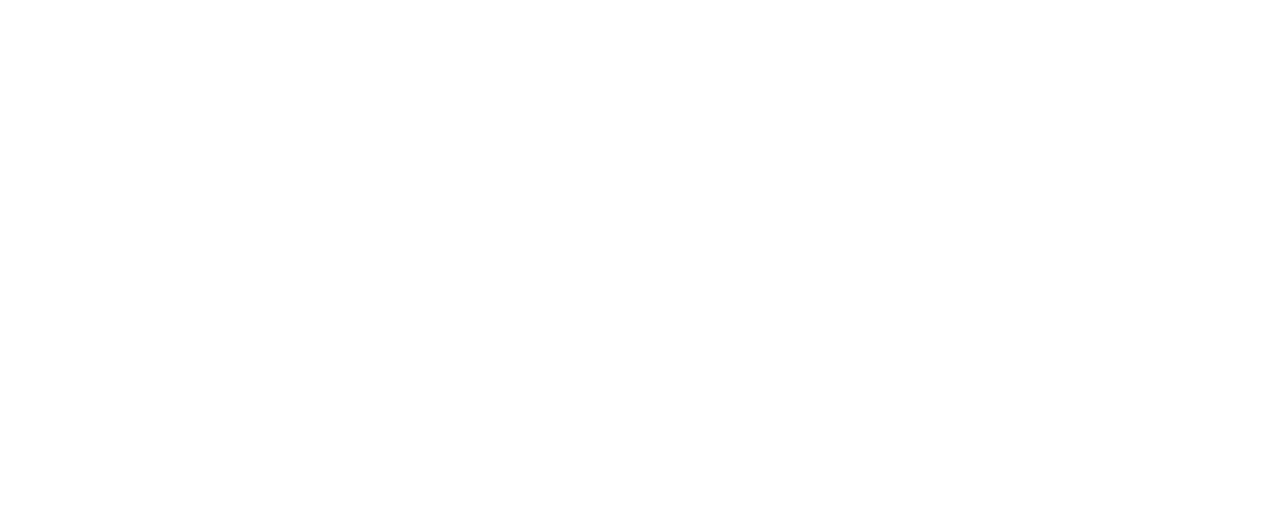
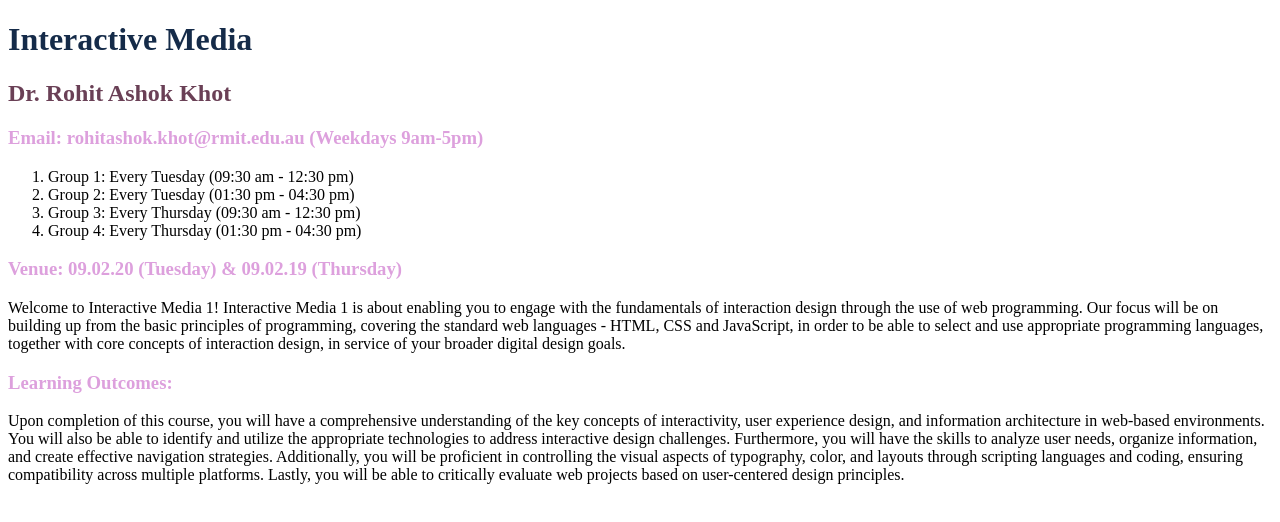
Before and after one commit to niru-cc/niru-cc.github.io, a plain HTML site: page week3/index.html in a window 1280 px wide. Drawn offline with Linux system fonts and the light colour scheme.

Commit message:
set up stylesheet

```diff
--- a/week3/index.html
+++ b/week3/index.html
@@ -3,9 +3,29 @@
 <head>
     <meta charset="UTF-8">
     <meta name="viewport" content="width=device-width, initial-scale=1.0">
-    <title>Document</title>
+    <title>CSS Practice</title>
+    <link rel="stylesheet" href="style.css">
 </head>
 <body>
+<h1>Interactive Media</h1>
+<h2>Dr. Rohit Ashok Khot</h2>
+<h3>Email: rohitashok.khot@rmit.edu.au (Weekdays 9am-5pm)</h3>
 
+<ol>
+<li>Group 1: Every Tuesday (09:30 am - 12:30 pm)</li>
+<li>Group 2: Every Tuesday (01:30 pm - 04:30 pm)</li>
+<li>Group 3: Every Thursday (09:30 am - 12:30 pm)</li>
+<li>Group 4: Every Thursday (01:30 pm - 04:30 pm)</li>
+</ol>
+
+<h3>Venue: 09.02.20 (Tuesday) & 09.02.19 (Thursday)</h3>
+<p>
+Welcome to Interactive Media 1!
+Interactive Media 1 is about enabling you to engage with the fundamentals of interaction design through the use of web programming. Our focus will be on building up from the basic principles of programming, covering the standard web languages - HTML, CSS and JavaScript, in order to be able to select and use appropriate programming languages, together with core concepts of interaction design, in service of your broader digital design goals.
+</p>
+<h3>Learning Outcomes:</h3>
+<p>
+Upon completion of this course, you will have a comprehensive understanding of the key concepts of interactivity, user experience design, and information architecture in web-based environments. You will also be able to identify and utilize the appropriate technologies to address interactive design challenges. Furthermore, you will have the skills to analyze user needs, organize information, and create effective navigation strategies. Additionally, you will be proficient in controlling the visual aspects of typography, color, and layouts through scripting languages and coding, ensuring compatibility across multiple platforms. Lastly, you will be able to critically evaluate web projects based on user-centered design principles.
+</p>
 </body>
 </html>
--- /dev/null
+++ b/week3/style.css
@@ -0,0 +1,12 @@
+h1 {
+    color:rgb(21, 43, 73);
+}
+h2 {
+    color:rgb(106, 64, 86);
+}
+h3 {
+    color:plum;
+}
+p { color:black;
+
+}
```
Also changed, not shown: 1 other file.
